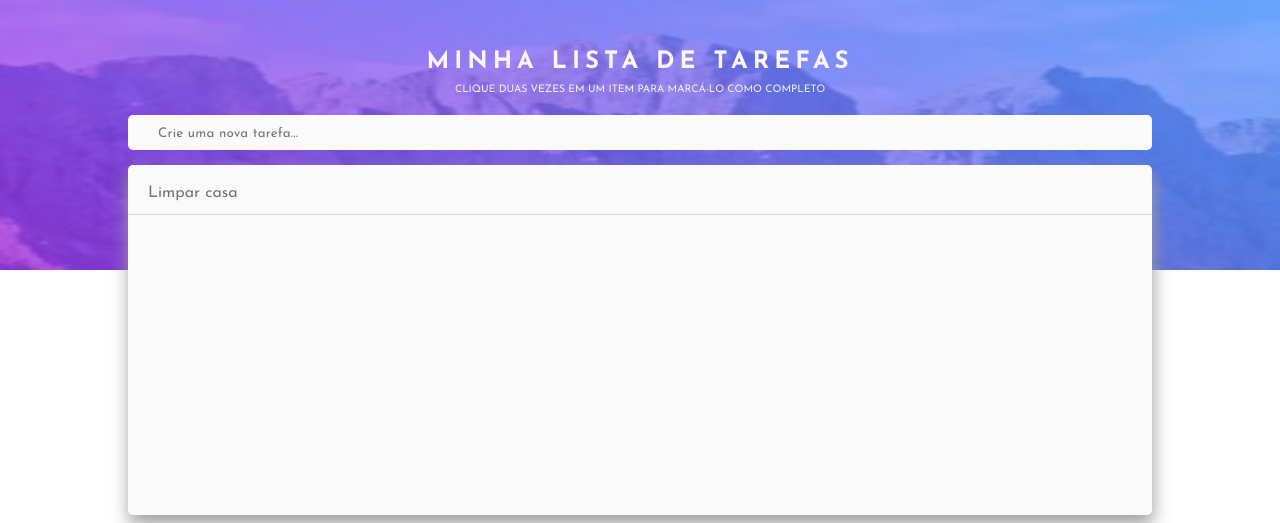
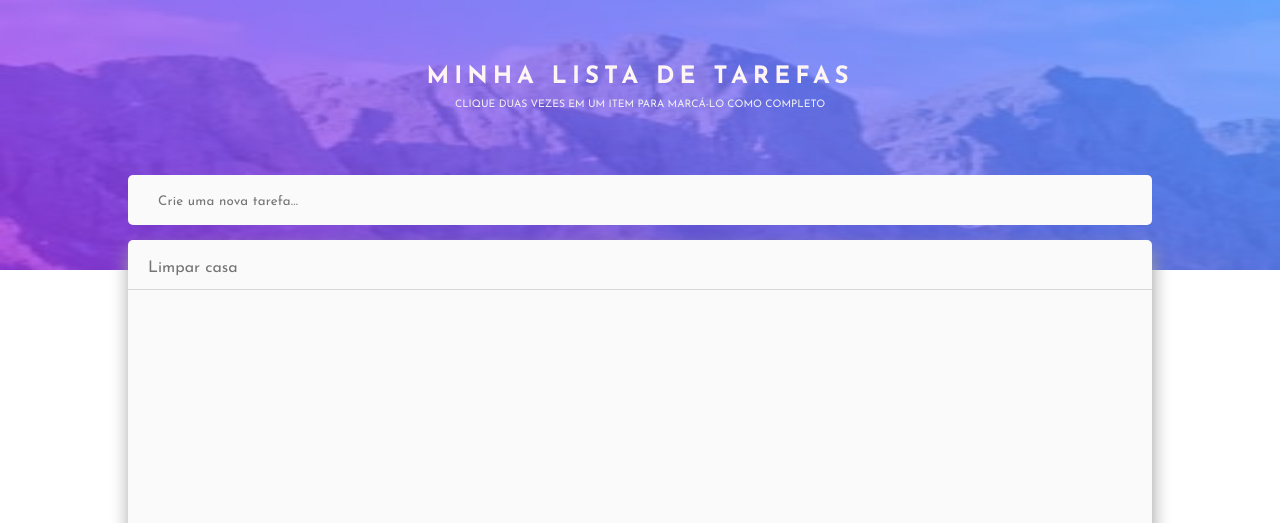
Before and after one commit to LucasSilvaMarts-zz/ToDo-App, a plain HTML site: page index.html in a window 1280 px wide. Shown: the top 523 px of the page. Drawn offline with Linux system fonts and the light colour scheme.

Commit message:
ajustes nas posicoes dos elementos

```diff
--- a/css/style.css
+++ b/css/style.css
@@ -17,6 +17,7 @@ body {
 }
 
 header h1 {
+  padding-top: 15px;
   font-family: 'Josefin Sans', sans-serif;
   text-transform: uppercase;
   font-weight: 700;
@@ -47,8 +48,9 @@ header #funcionamento {
 }
 
 input {
-  height: 35px;
+  height: 50px;
   width: 80%;
+  margin-top: 45px;
   border-radius: 5px;
   border-style: none;
   background-color: hsl(0, 0%, 98%);
```
